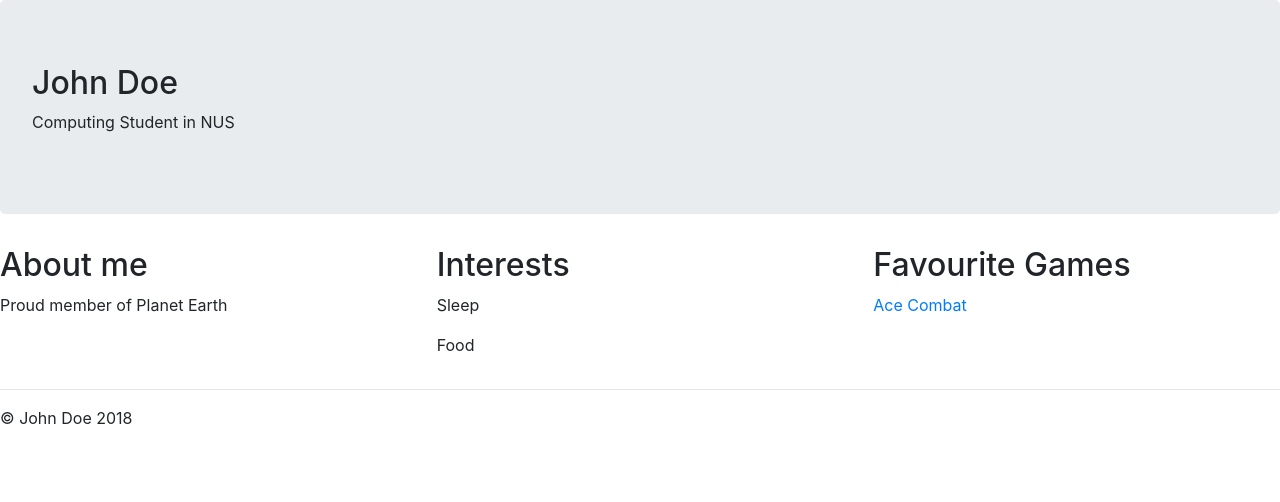
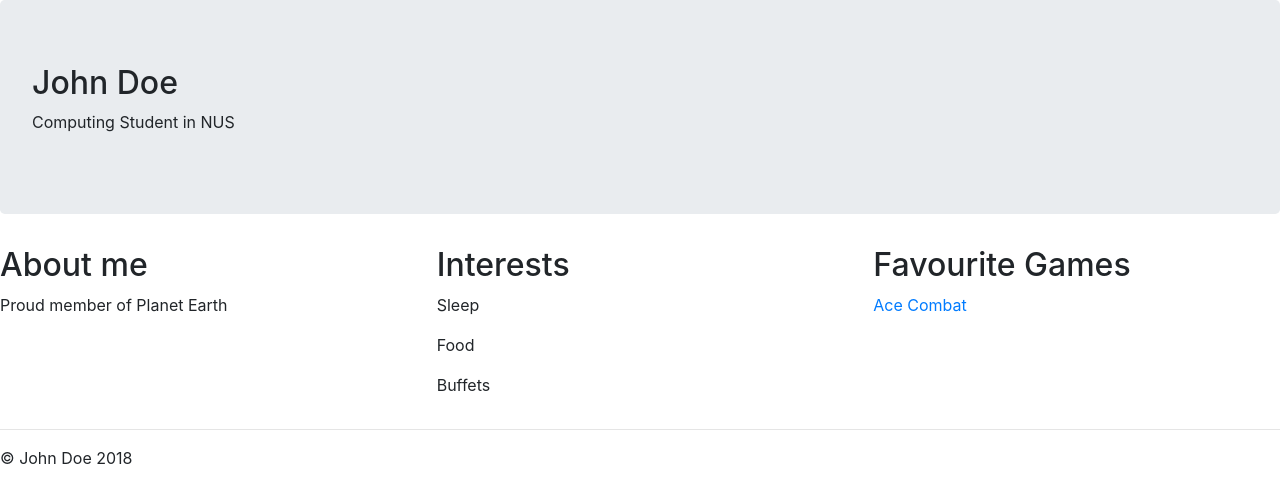
Before and after one commit to raynoldng/cool_website, a plain HTML site: page index.html in a window 1280 px wide. Drawn offline with nearby package versions, Linux system fonts and the light colour scheme.

Commit message:
quick fix

```diff
--- a/index.html
+++ b/index.html
@@ -25,6 +25,7 @@
             <h2>Interests</h2>
             <p>Sleep</p>
             <p>Food</p>
+            <p>Buffets</p>
         </div>
         <div class="col-4">
             <h2>Favourite Games</h2>
```
